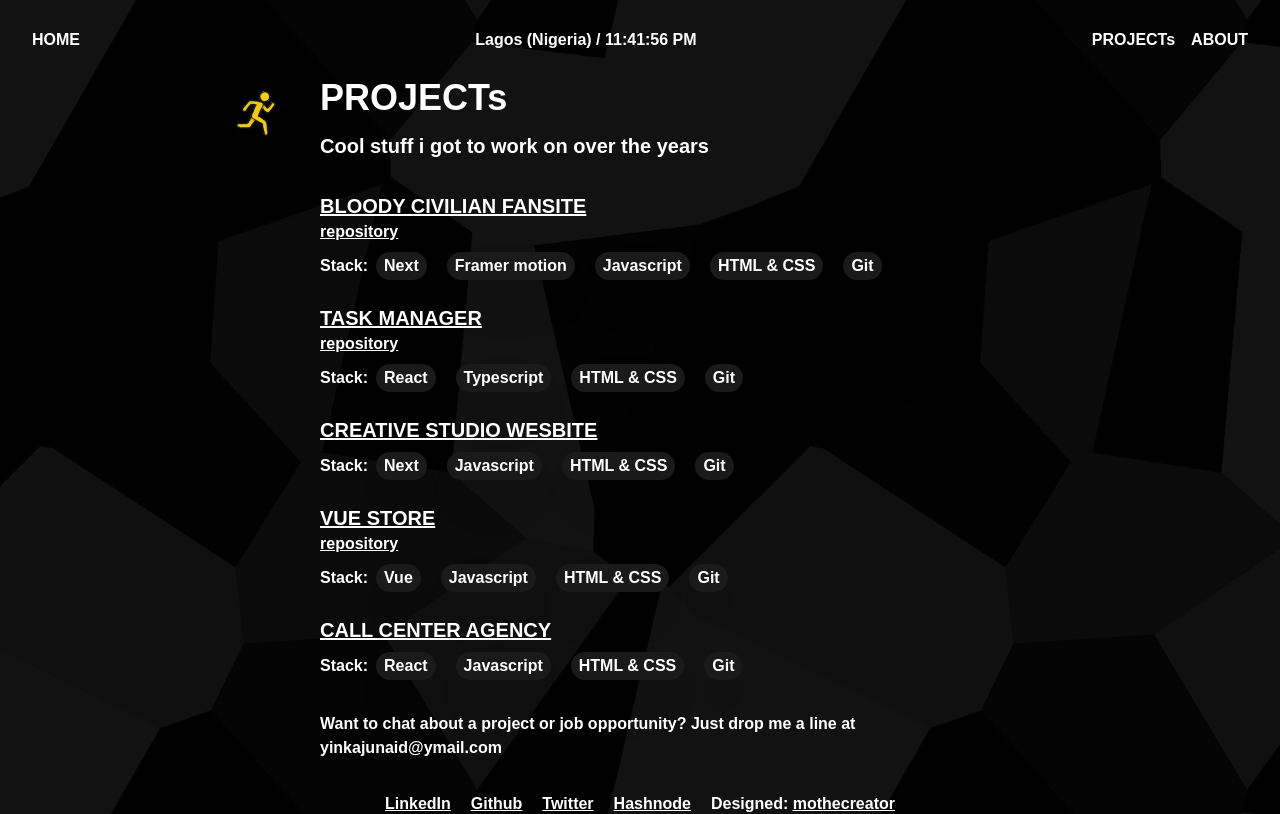
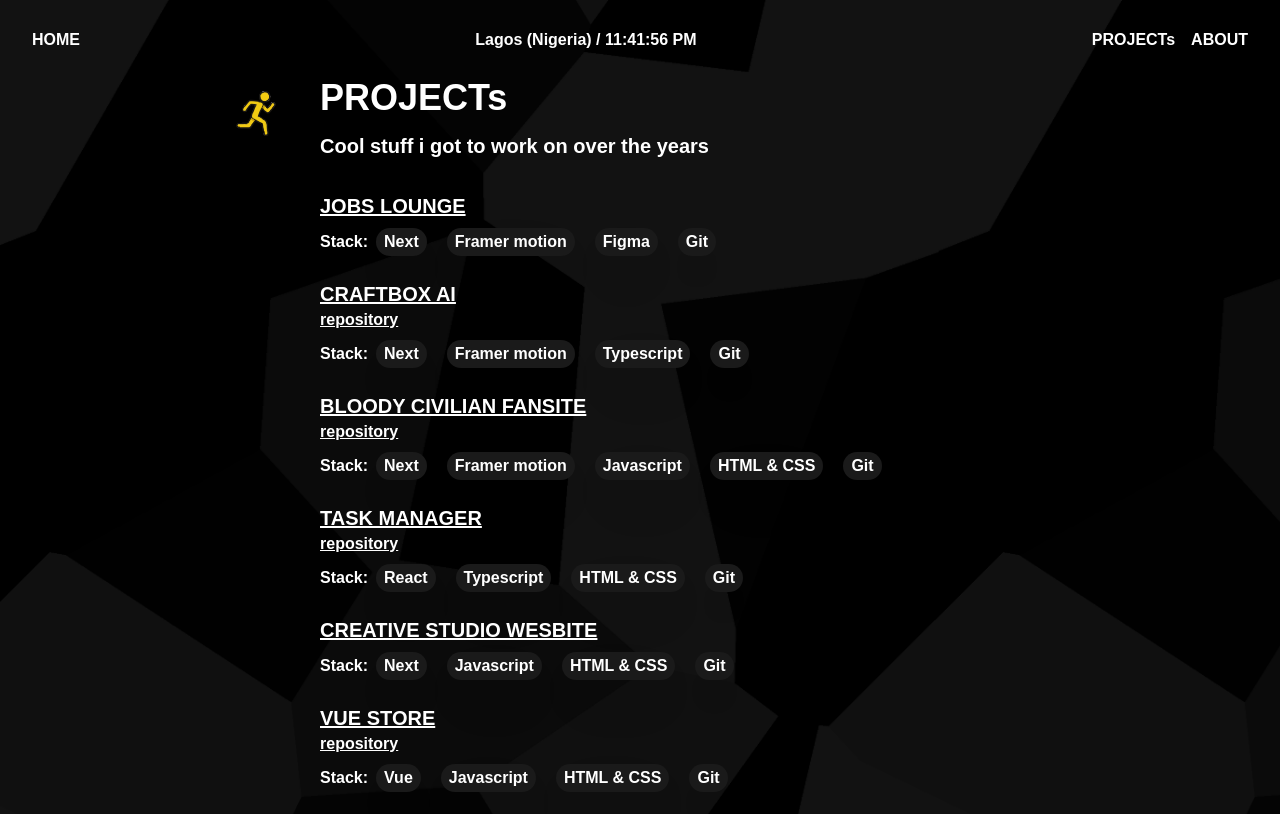
Before and after one commit to Yinkajay/new-portfolio, a React (Vite) app: page /projects in a window 1280 px wide. Shown: the top 814 px of the page. Built offline with nearby package versions, Linux system fonts and the light colour scheme; a web font is replaced by a local one.

Commit message:
Update projects

```diff
--- a/src/pages/Projects.jsx
+++ b/src/pages/Projects.jsx
@@ -32,6 +32,18 @@ const Projects = () => {
 
 
   const projects = [
+    {
+      title: "Jobs Lounge",
+      stack: ["Next", "Framer motion", "Figma", "Git"],
+      livesite: "https://jobslounge.markcalthers.com/",
+      repo: ""
+    },
+    {
+      title: "Craftbox AI",
+      stack: ["Next", "Framer motion", "Typescript", "Git"],
+      livesite: "https://craftbox-rho.vercel.app/",
+      repo: "https://github.com/Yinkajay/new-portfolio"
+    },
     {
       title: "BLOODY CIVILIAN FANSITE",
       stack: ["Next", "Framer motion", "Javascript", "HTML & CSS", "Git"],
```
